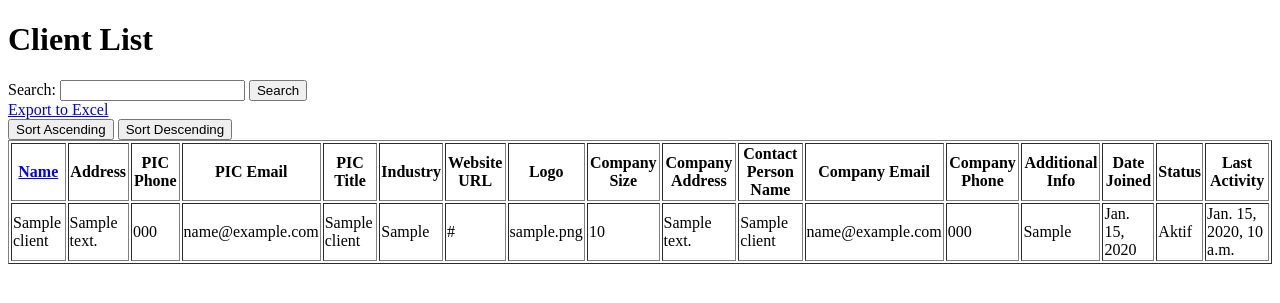
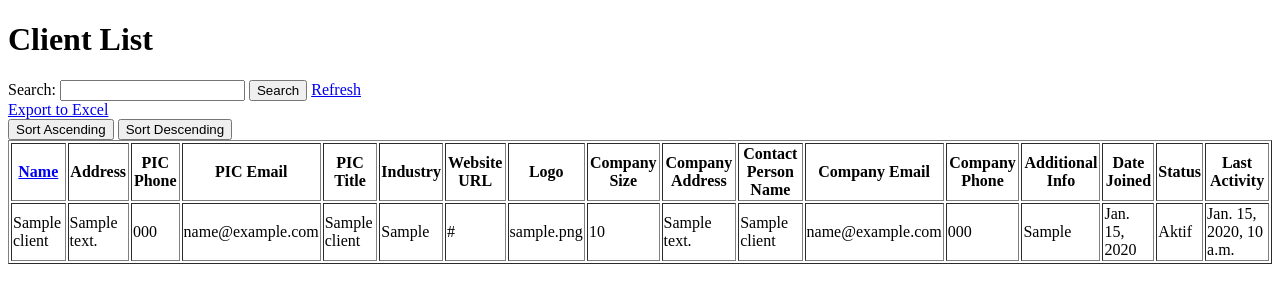
Before and after one commit to Anggita1808/project_monitoring_system, a Django app: page /pms/clients/html/ in a window 1280 px wide. Shown: the top 303 px of the page. Run offline with Django 5.2, Linux system fonts and the light colour scheme; tables that the repository leaves empty hold one stand-in row (values such as "Sample post").

```diff
--- a/p_monitoring_system/templates/client_list.html
+++ b/p_monitoring_system/templates/client_list.html
@@ -13,6 +13,7 @@
     <label for="search">Search:</label>
     <input type="text" name="search" id="search" value="{{ request.GET.search }}">
     <button type="submit">Search</button>
+    <a href="{% url 'client-list-html' %}" class="btn btn-warning">Refresh</a>
 </form>
 
 <a href="{% url 'client-export' %}" class="btn btn-success">Export to Excel</a>
```
